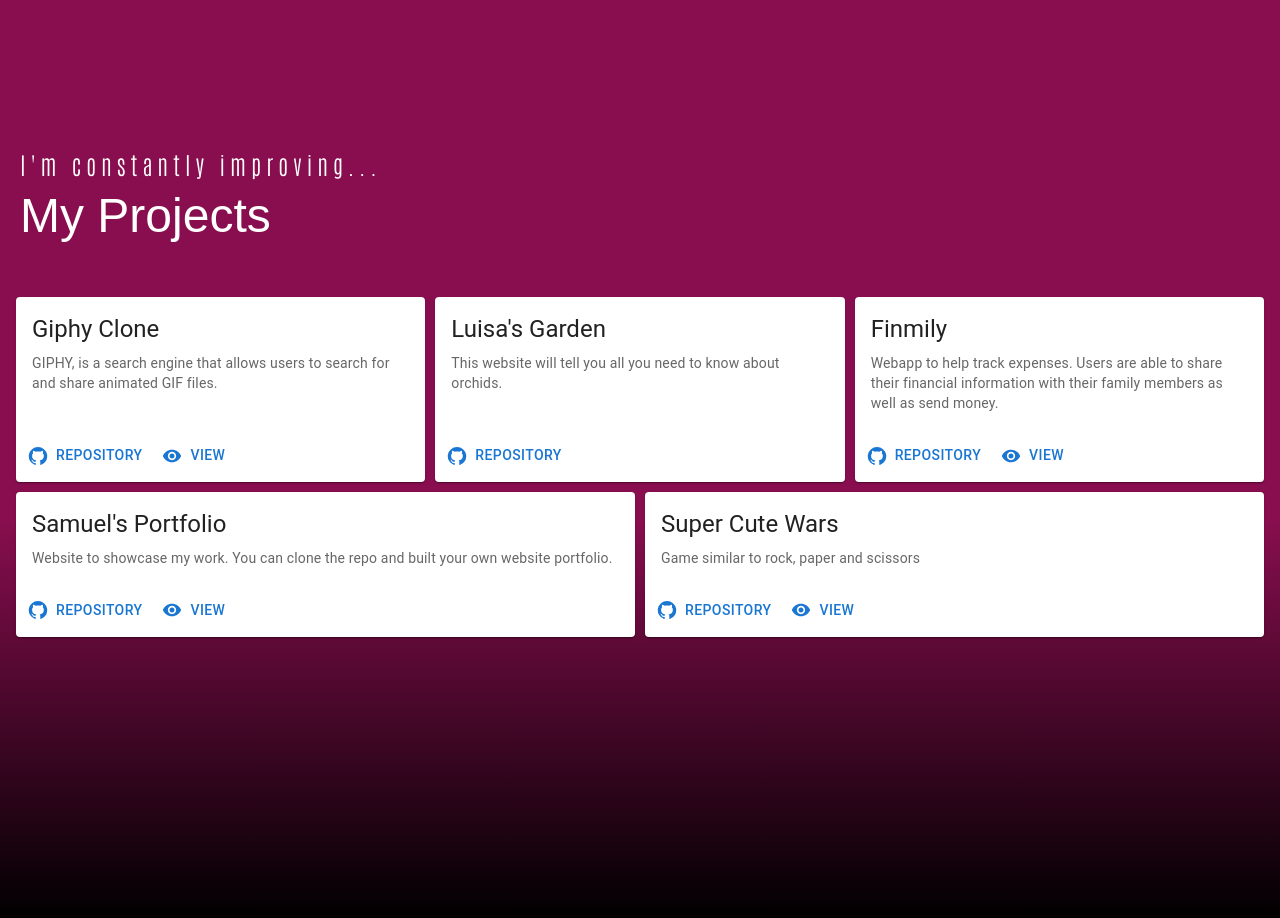
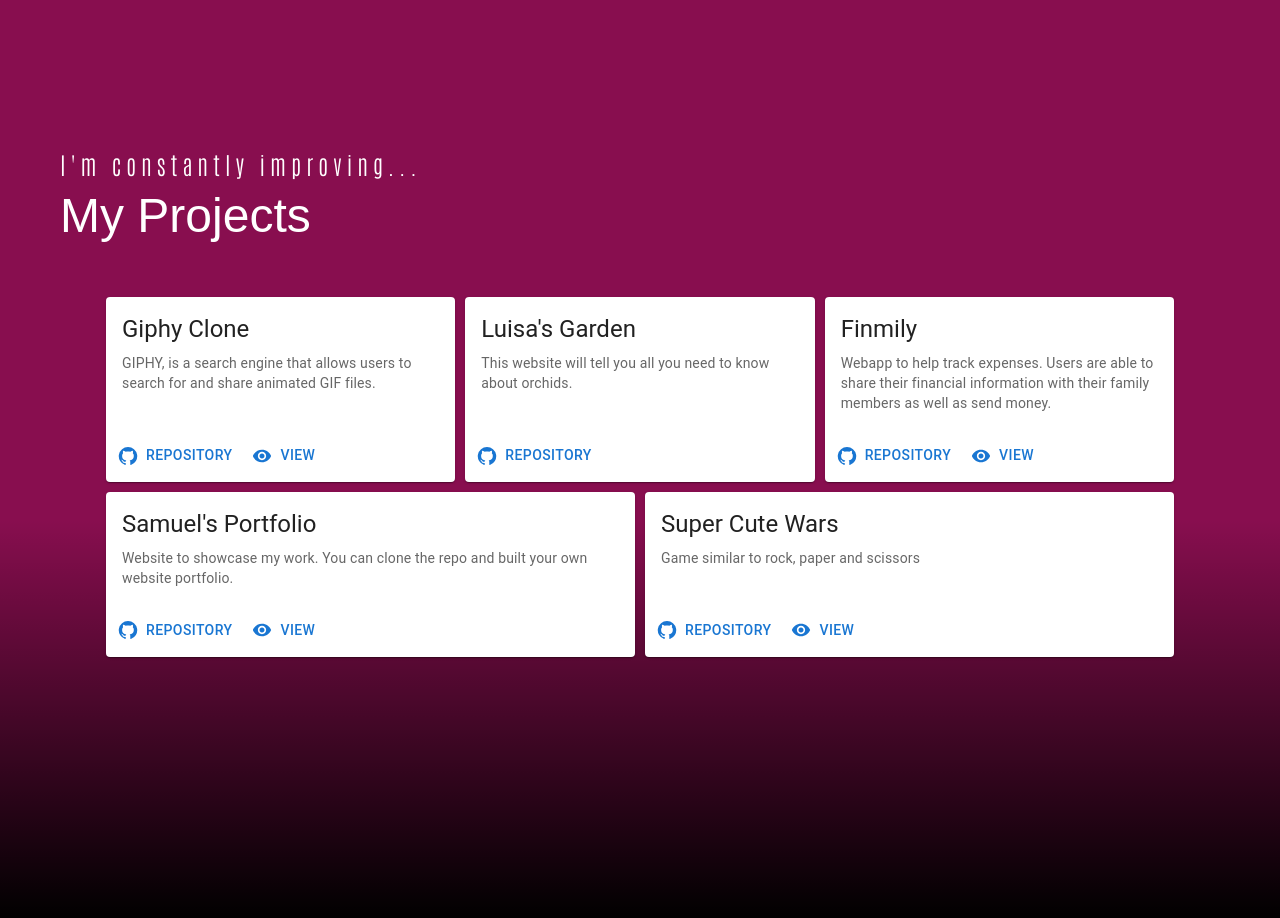
Before and after one commit to samsoftwaredev/portfolio, a Next.js app: page / in a window 1280 px wide. Shown: the part 1480-2398 px from the top of the page. Built offline with nearby package versions, Linux system fonts and the light colour scheme; a web font is replaced by a local one.

Commit message:
google form and centered content

```diff
--- a/components/OwnerProjects/ownerProjects.module.scss
+++ b/components/OwnerProjects/ownerProjects.module.scss
@@ -7,6 +7,8 @@
   gap: 10px;
   @media (min-width: $md) {
     flex-direction: row;
+    margin-left: 50px;
+    margin-right: 50px;
   }
 }
 
--- a/components/Projects/Projects.tsx
+++ b/components/Projects/Projects.tsx
@@ -1,5 +1,5 @@
 import { Element } from "react-scroll";
-import { Section, OwnerProjects } from "@/components";
+import { Section, OwnerProjects, Hero } from "@/components";
 import { Typography, colors } from "@mui/material";
 import { PROJECTS } from "@/constants/variables/owner";
 import { css } from "@/utils";
@@ -7,7 +7,7 @@ import styles from "./projects.module.scss";
 
 const Projects = () => {
   return (
-    <Section isBottomShadowEnabled bgColor={colors.pink[900]}>
+    <Section centered isBottomShadowEnabled bgColor={colors.pink[900]}>
       <Typography
         color="white"
         variant="h3"
--- a/components/Projects/projects.module.scss
+++ b/components/Projects/projects.module.scss
@@ -1,6 +1,6 @@
 .title {
   padding: 20px;
-  font-size: 1.8rem;
+  font-size: 1rem;
   text-align: left;
   @media (min-width: $sm) {
     font-size: 3rem;
--- a/components/Section/Section.tsx
+++ b/components/Section/Section.tsx
@@ -12,6 +12,7 @@ interface Props {
   isTopShadowEnabled?: boolean;
   topNav?: boolean;
   bgColor?: string;
+  centered?: boolean;
 }
 
 const Section = ({
@@ -23,10 +24,12 @@ const Section = ({
   isTopShadowEnabled = false,
   topNav = false,
   bgColor,
+  centered = false,
 }: Props) => {
   const topShadow = isTopShadowEnabled ? styles.topShadow : "";
   const bottomShadow = isBottomShadowEnabled ? styles.bottomShadow : "";
   const topPadding = topNav ? styles.topPadding : "";
+  const isCentered = centered ? styles.centered : "";
   return (
     <div className={css(styles.container, topShadow, bottomShadow)}>
       {bgColor && (
@@ -50,7 +53,11 @@ const Section = ({
           />
         </div>
       )}
-      <div className={[styles.componentContainer, topPadding].join(" ")}>
+      <div
+        className={[styles.componentContainer, topPadding, isCentered].join(
+          " "
+        )}
+      >
         {children}
       </div>
     </div>
--- a/components/Section/section.module.scss
+++ b/components/Section/section.module.scss
@@ -83,3 +83,9 @@
   width: 100%;
   z-index: -1;
 }
+
+.centered {
+  margin: 0 auto;
+  width: 100%;
+  max-width: 1200px;
+}
--- a/components/Skills/Skills.tsx
+++ b/components/Skills/Skills.tsx
@@ -7,7 +7,7 @@ import styles from "./skills.module.scss";
 
 const Skills = () => {
   return (
-    <Section bgColor={colors.pink[900]}>
+    <Section centered bgColor={colors.pink[900]}>
       <Typography
         color="white"
         variant="h3"
```
Also changed, not shown: components/Contact/Contact.tsx (+13 -15 lines), components/Contact/contact.module.scss (+16 -0 lines), 1 other file (tests, documents, lock files or other folders).
